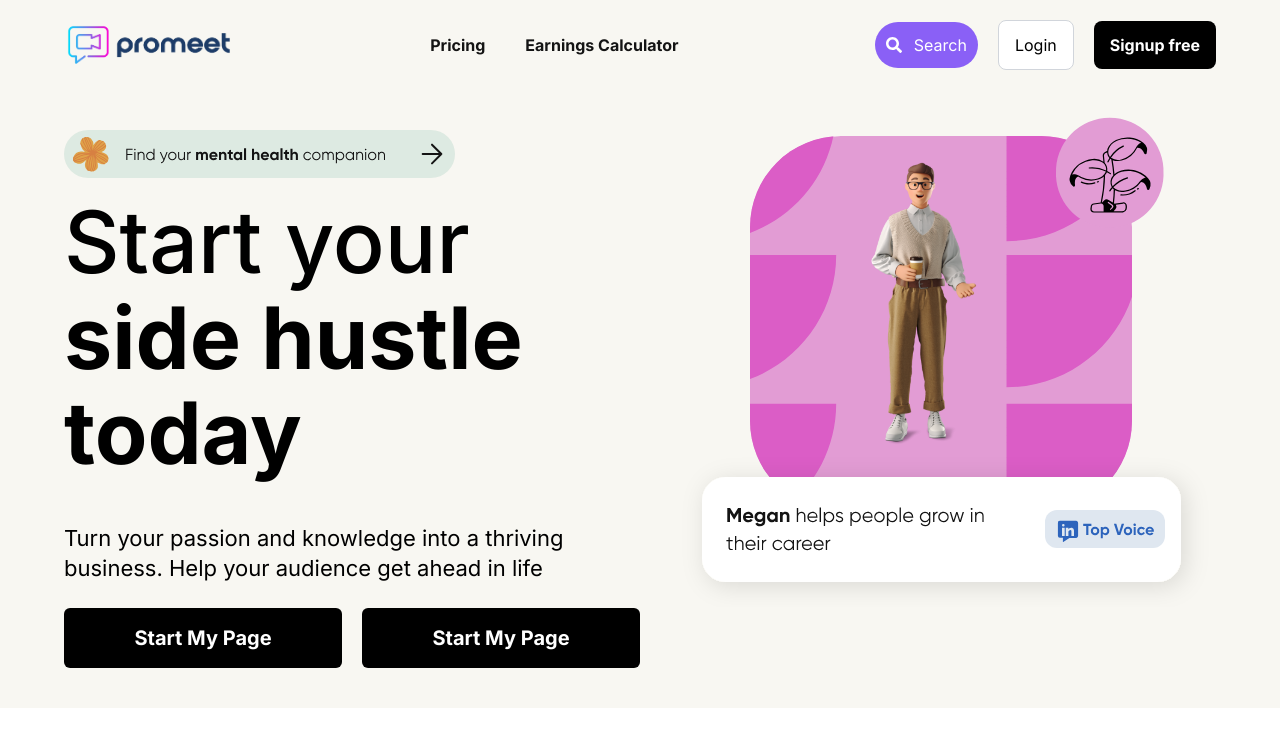
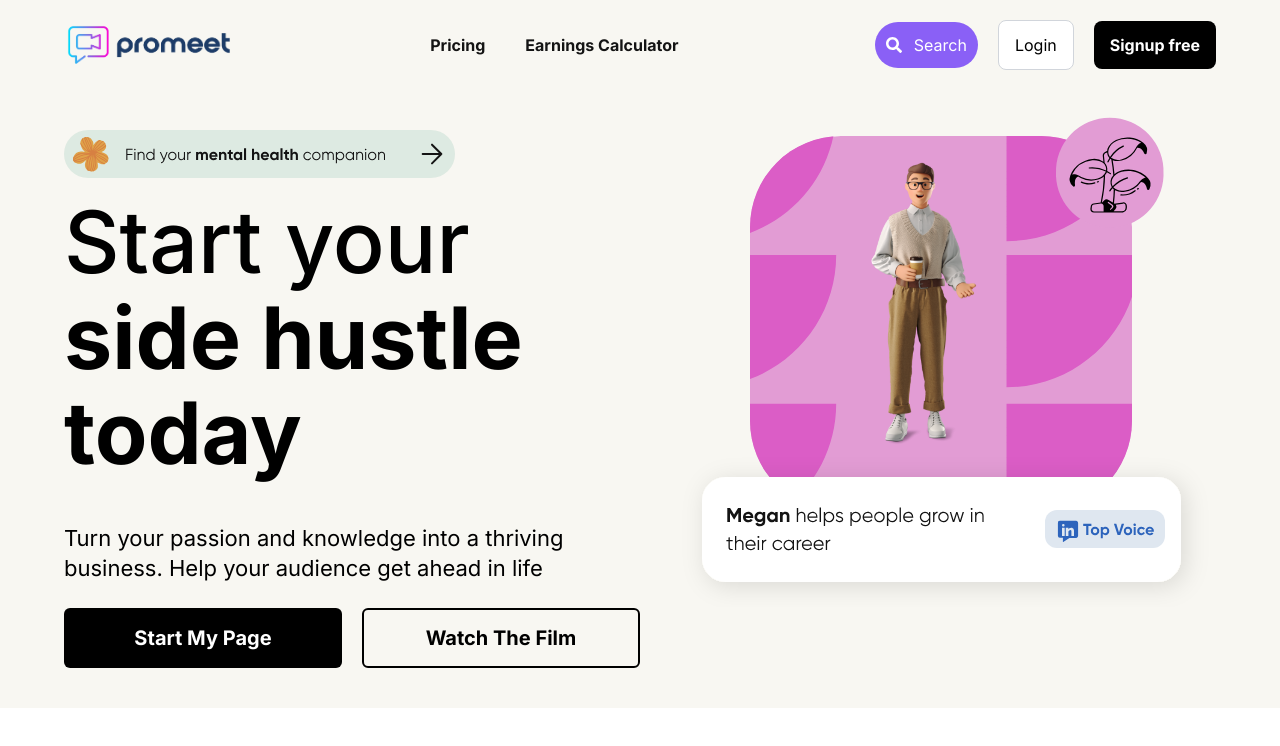
Before and after one commit to suraj270702/pro-meet, a Next.js app: page / in a window 1280 px wide. Shown: the top 746 px of the page. Built offline with nearby package versions, Linux system fonts and the light colour scheme.

Commit message:
button fixed in home page

```diff
--- a/components/Home.tsx
+++ b/components/Home.tsx
@@ -32,7 +32,7 @@ const HomePage = () => {
           </div>
           <div className="mt-[25px] flex flex-col lg:flex-row gap-5">
             <button className="h-[60px] rounded-[6px] text-[20px] leading-[20px] font-bold text-center text-[#fff] bg-[#000] w-full lg:w-[50%]">Start My Page</button>
-            <button className="h-[60px] rounded-[6px] text-[20px] leading-[20px] font-bold text-center text-[#fff] bg-[#000] w-full lg:w-[50%]">Start My Page</button>
+            <button className="h-[60px] rounded-[6px] text-[20px] leading-[20px] font-bold text-center text-[#000] bg-transparent border-2 border-[#000] w-full lg:w-[50%]">Watch The Film</button>
           </div>
         </div>
         <div className="hidden lg:block w-full lg:w-1/2">
```
